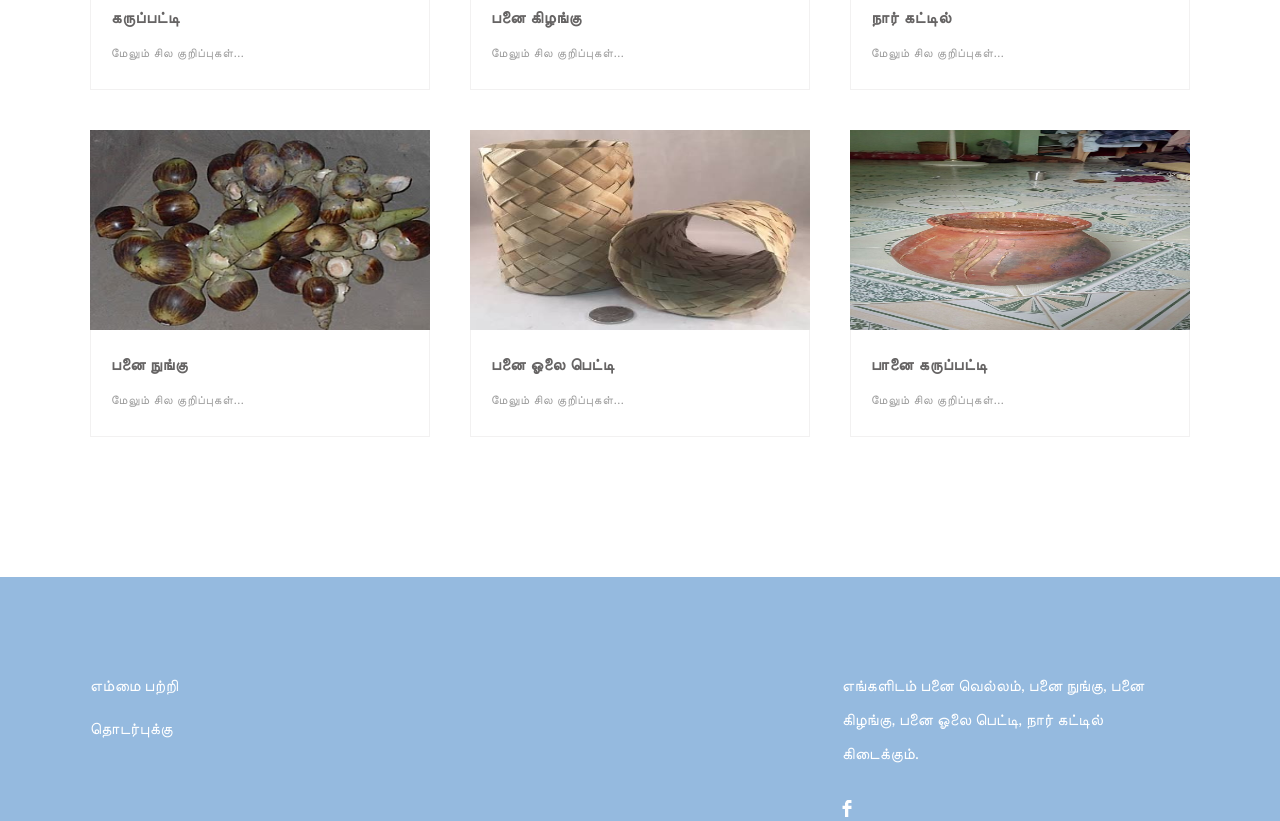
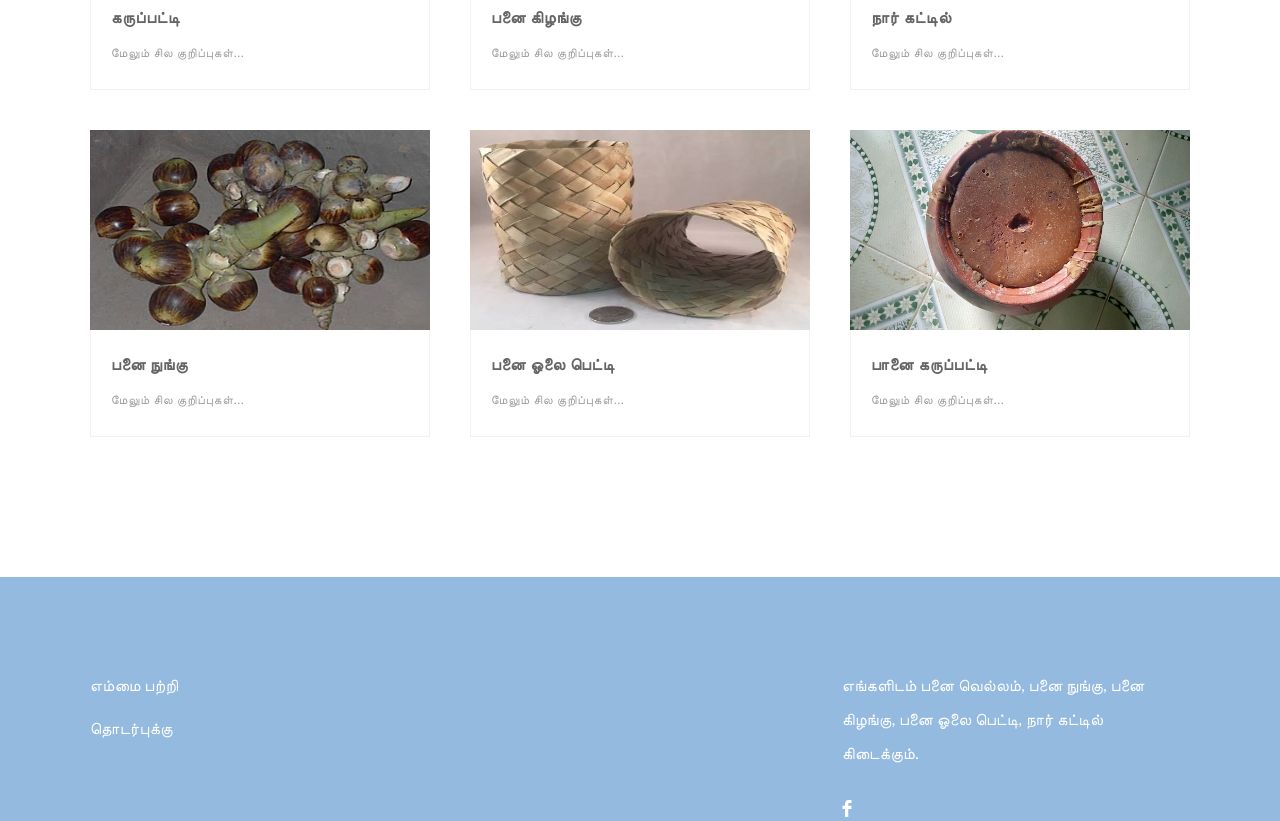
Before and after one commit to WhitePandi/whitepandi.github.io, a plain HTML site: page index.html in a window 1280 px wide. Shown: the part 1118-1939 px from the top of the page. Drawn offline with Linux system fonts and the light colour scheme.

Commit message:
Update index.html

```diff
--- a/index.html
+++ b/index.html
@@ -145,7 +145,7 @@
 				</li>
 				<li>
 					<a href="#">
-						<img src="img/paanai-karupatti.jpeg" alt="" title="" class="property_img"/>
+						<img src="img/paanai-karupatti1.jpeg" alt="" title="" class="property_img"/>
 					</a>
 <!-- 					<span class="price">$500</span> -->
 					<div class="property_details">
```
